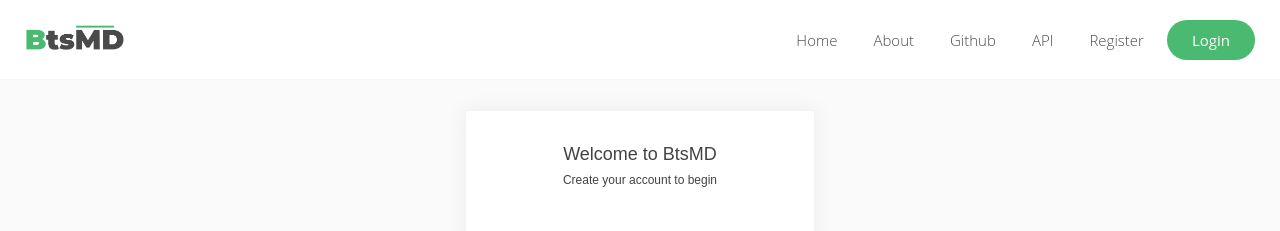
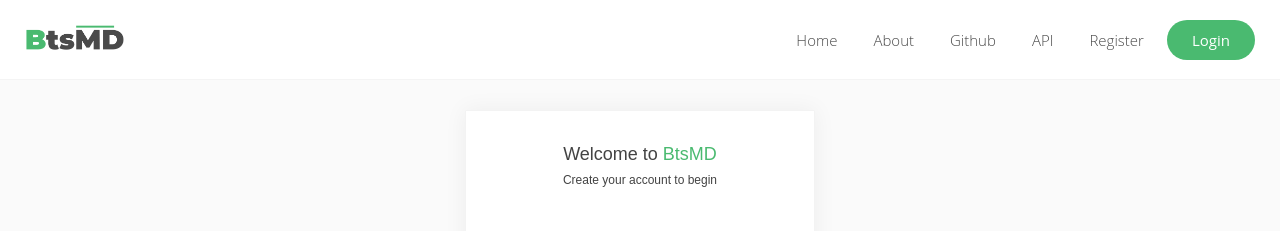
Before and after one commit to sicgorne/bts-market-data, an Angular app: page /register in a window 1280 px wide. Shown: the top 231 px of the page. Built offline with nearby package versions, Linux system fonts and the light colour scheme.

Commit message:
user.ts added

```diff
--- a/src/app/modules/register/register.component.css
+++ b/src/app/modules/register/register.component.css
@@ -30,6 +30,10 @@
   font-size: 18px;
   margin-bottom: 5px;
 
+}
+
+.modal-title-name {
+  color: #4aba70;
 }
 
 .modal-sub {
--- a/src/app/modules/register/register.component.html
+++ b/src/app/modules/register/register.component.html
@@ -4,7 +4,7 @@
   </div>
   <form>
     <!--  LOGIN TITLE   -->
-    <h4 class="modal-title">Welcome to BtsMD</h4>
+    <h4 class="modal-title">Welcome to <span class="modal-title-name">BtsMD</span></h4>
     <h6 class="modal-sub">Create your account to begin</h6>
 
     <div class="form-group">
```
